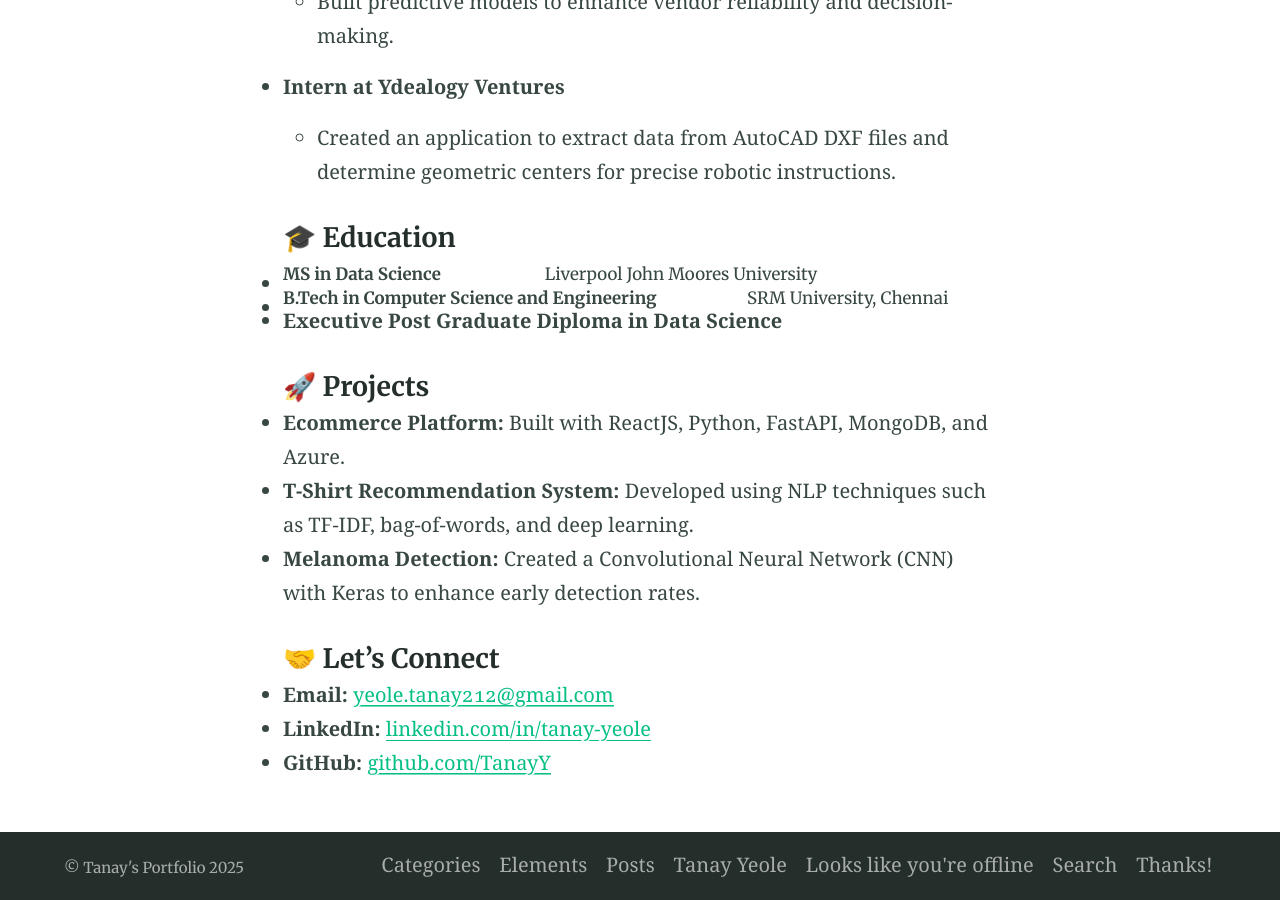
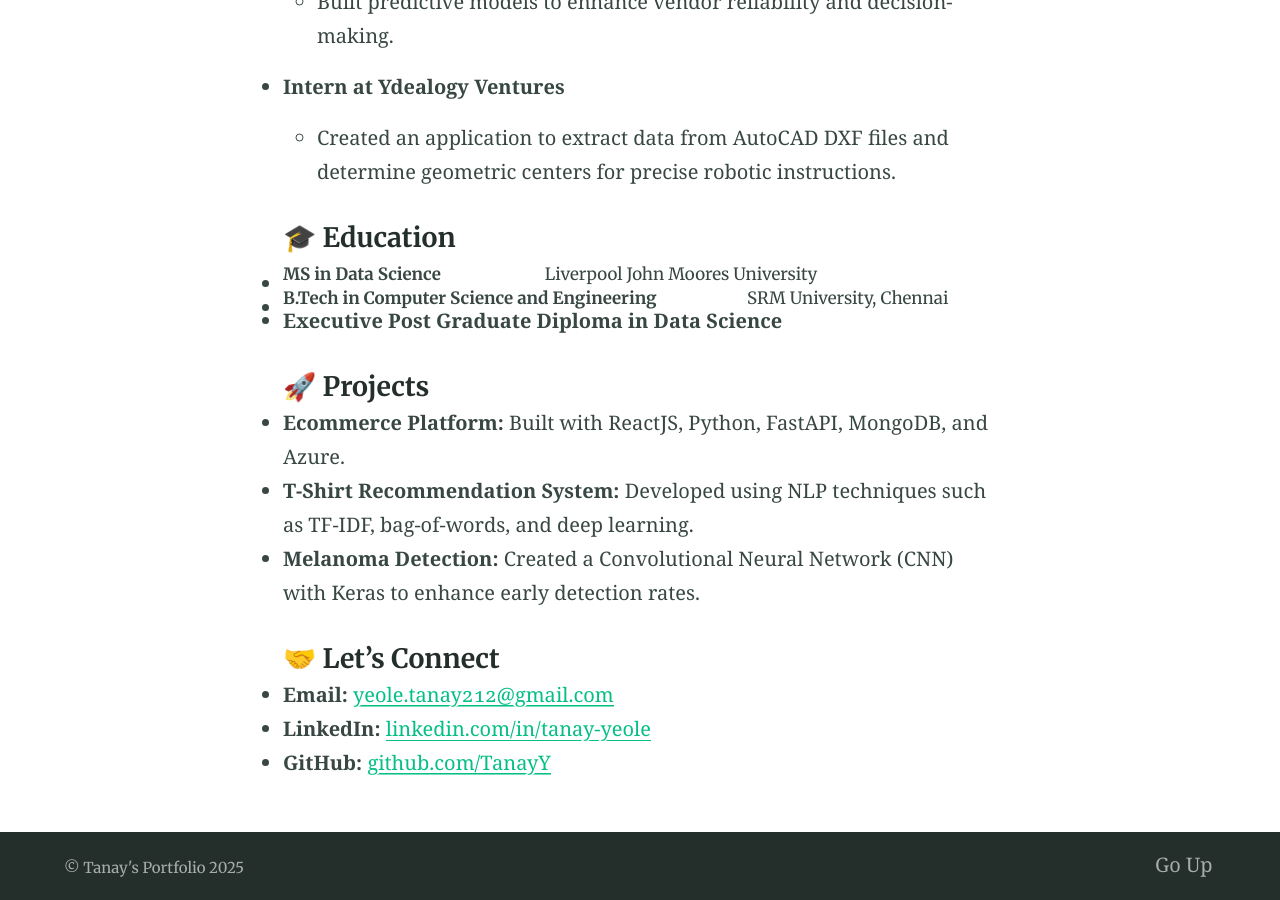
Before and after one commit to TanayY/TanayY.github.io, a Jekyll site: the page built from index.md, in a window 1280 px wide and 900 px high, scrolled down 1562 px. Built offline with Jekyll 4.4.1, drawn with Linux system fonts in a browser that asks for light colours.

```diff
--- a/_config.yml
+++ b/_config.yml
@@ -135,8 +135,8 @@ navigation_header:
   url: https://github.com/daviddarnes/alembic
 
 navigation_footer:
-#- title: Created by David Darnes
- # url: https://darn.es
+- title: Go Up
+  url: https://tanayy.github.io
 
 social_links: # Appears in sidebar. Set the urls then uncomment and comment out as desired
   Twitter: https://twitter.com/TanayYeole
```
